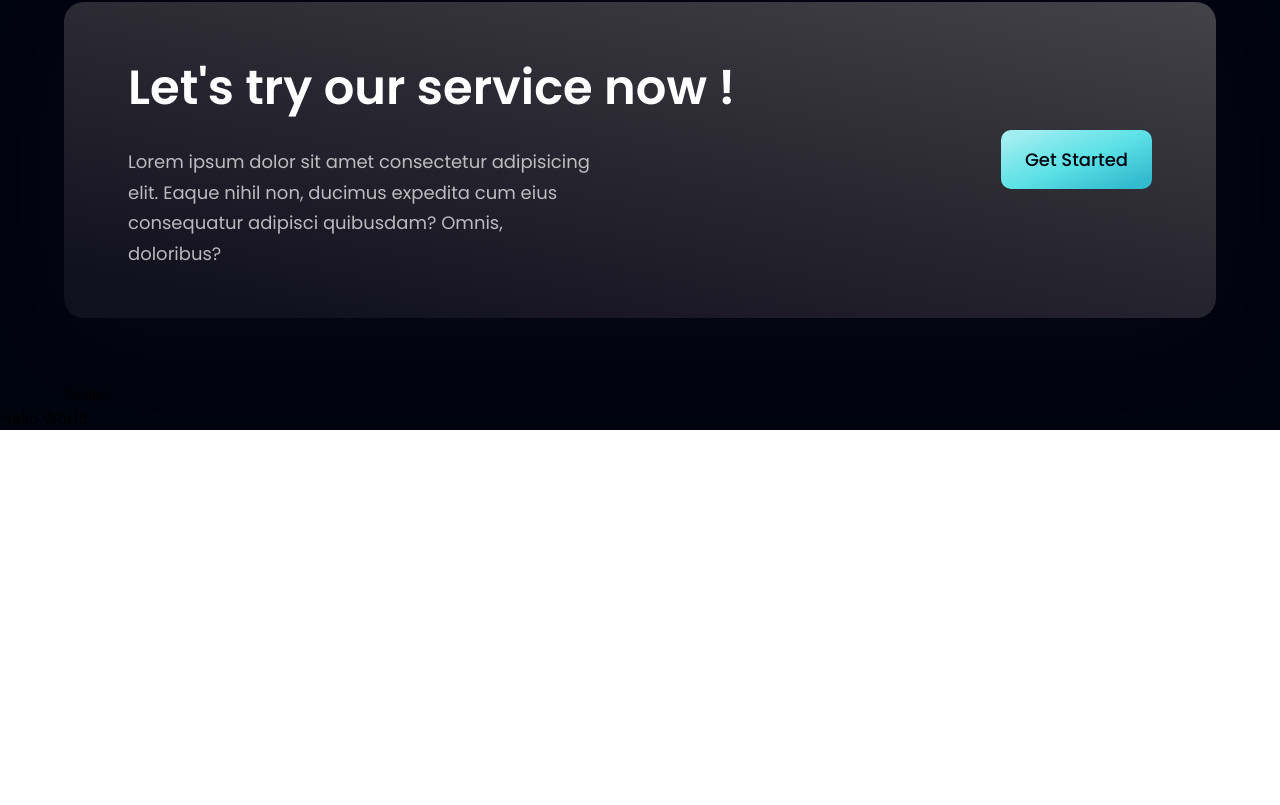
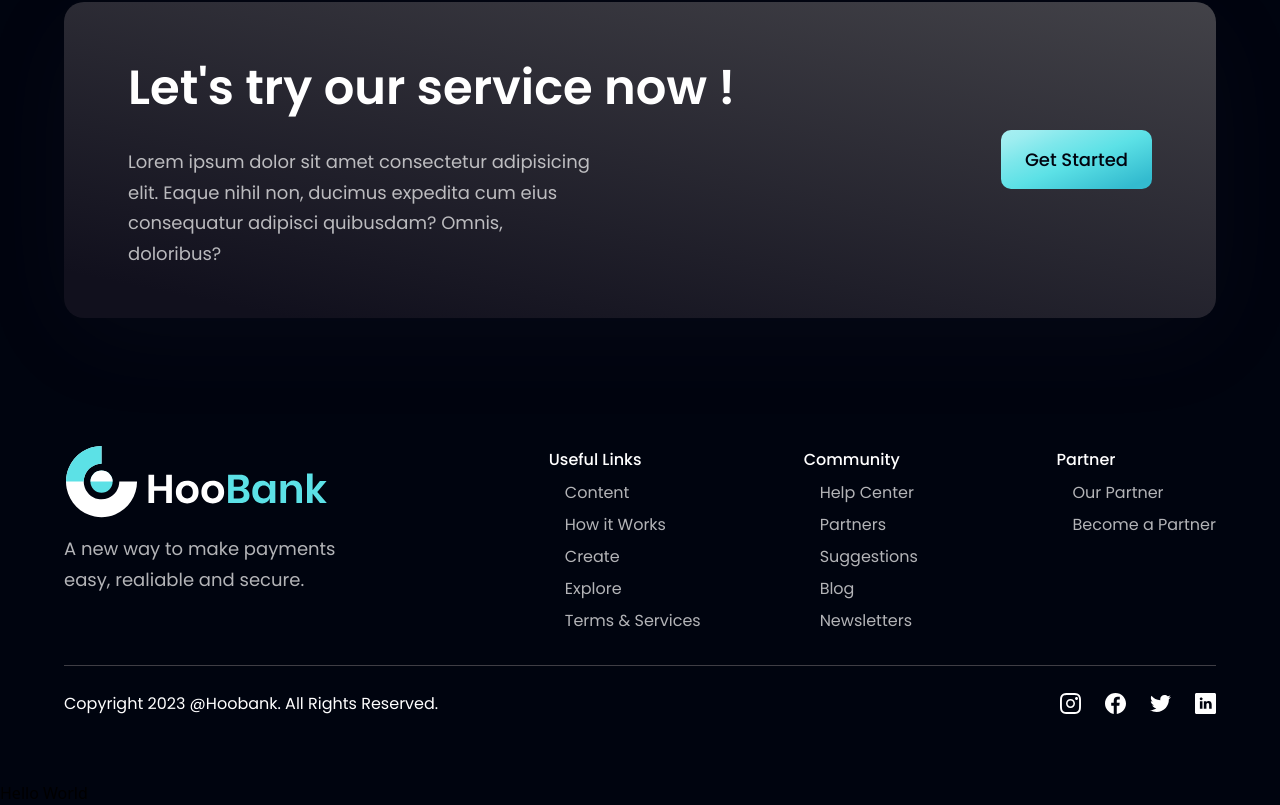
Before and after one commit to Aman-Singh-Kushwaha/modern-bank-app, a React (Vite) app: page / in a window 1280 px wide. Shown: the part 4208-5013 px from the top of the page. Before the commit the page ends 4638 px from the top, so only its background shows below. Built offline with nearby package versions, Linux system fonts and the light colour scheme.

Commit message:
footer done

```diff
--- a/src/components/Footer.jsx
+++ b/src/components/Footer.jsx
@@ -1,9 +1,53 @@
-import React from 'react'
+import { footerLinks, socialMedia } from "../constants";
+import styles from "../style";
+import { logo } from "../assets";
 
-const Footer = () => {
-  return (
-    <div>Footer</div>
-  )
-}
+const Footer = () => (
+  <section className={`${styles.flexCenter} ${styles.paddingY} flex-col`}>
+    <div className={`${styles.flexStart} md:flex-row flex-col mb-8 w-full`}>
+      {/* Image and Description */}
+      <div className="flex-1 flex flex-col justify start mr-10">
+        <img src={logo} alt="hoobank" className="w-[266px] h-[72px] object-contain" />
+        <p className={`${styles.paragraph} mt-4 max-w-[310px]`}>
+          A new way to make payments easy, realiable and secure.
+        </p>
+      </div>
+      {/* Footer Section Links */}
+      <div className="flex flex-row flex-[1.5] w-full justify-between flex-wrap md:mt-0 mt-10">
+        {footerLinks.map((footerLink)=>(
+          <div key={footerLink.id} className="flex flex-col ss:my-0 my-4 min-w-[150px]">
+            <h4 className="font-poppins font-medium leading-[27px] text-white">
+              {footerLink.title}
+            </h4>
+            <ul className="list-none mt-2 ml-4">
+              {footerLink.links.map((link,index)=>(
+                <li key={link.name} className={`font-poppins font-normal text-[16px] leading-[24px] text-dimWhite hover:text-secondary cursor-pointer ${index !== footerLink.links.length-1 ? 'mb-2' : 'mb-0'}`}>
+                  <a href={link.link}>{link.name}</a>
+                </li>
+              ))}
+            </ul>
+          </div>
+        ))}
+      </div>
+    </div>
+    {/* Copyright and Social Links */}
+    <div className="w-full flex justify-between items-center md:flex-row flex-col pt-6 border-t-[1px] border-t-[#3F3E45]">
+      <p className="font-poppins font-normal text-center text-18px leading-[27px] text-white">
+        Copyright 2023 @Hoobank. All Rights Reserved.
+      </p>
+      <div className="flex flex-row md:mt-0 mt-6">
+        {socialMedia.map((social,index)=>(
+          <a href={social.link}>
+            <img
+              key={social.id}
+              src={social.icon}
+              alt={social.id}
+              className={`w-[21px] h-[21px] object-contain cursore-pointer ${index !== socialMedia.length-1 ? 'mr-6' : 'mb-0'}`} />
+          </a>
+        ))}
+      </div>
+    </div>
 
+  </section>
+)
 export default Footer
--- a/src/constants/index.js
+++ b/src/constants/index.js
@@ -168,12 +168,12 @@
   {
     id: "social-media-3",
     icon: twitter,
-    link: "https://www.twitter.com/",
+    link: "https://www.twitter.com/Aman_KSK",
   },
   {
     id: "social-media-4",
     icon: linkedin,
-    link: "https://www.linkedin.com/",
+    link: "https://www.linkedin.com/in/aman-kumar-singh-kushwaha-60b501225/",
   },
 ];
 
```
